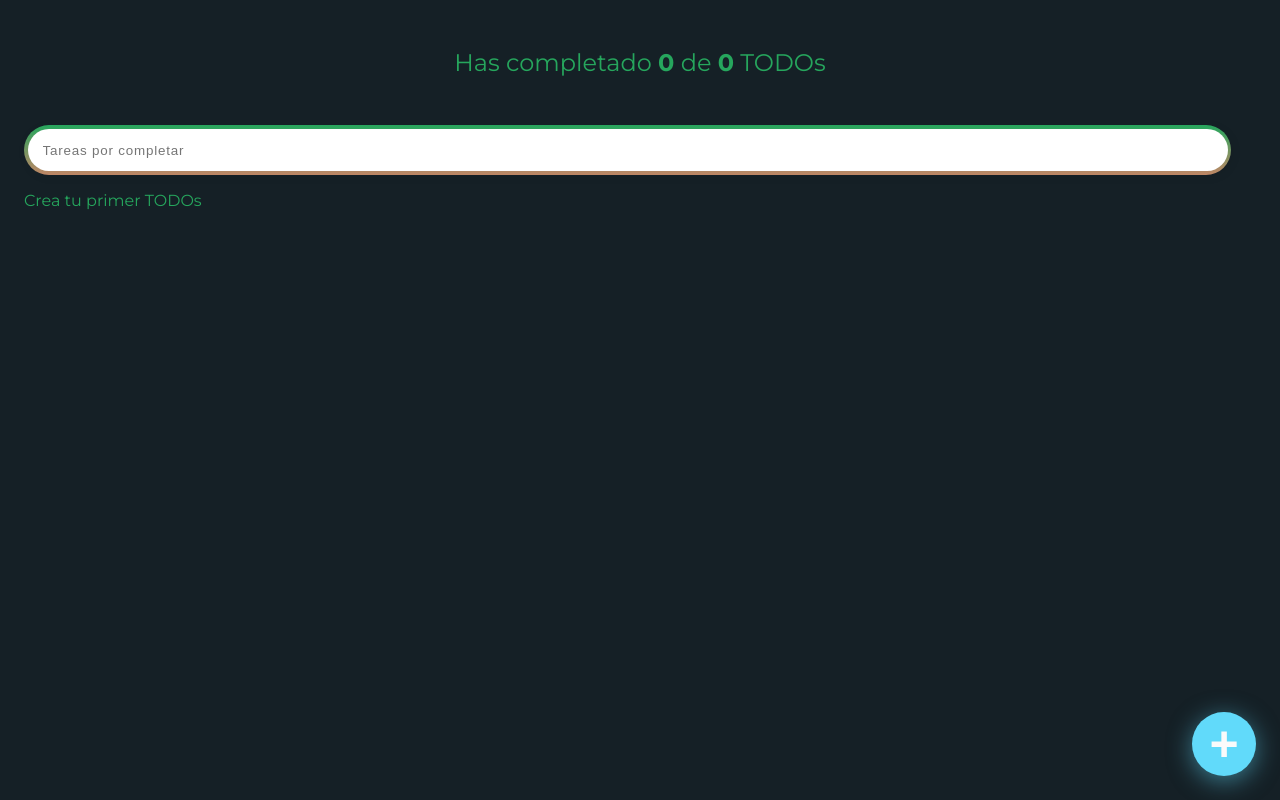
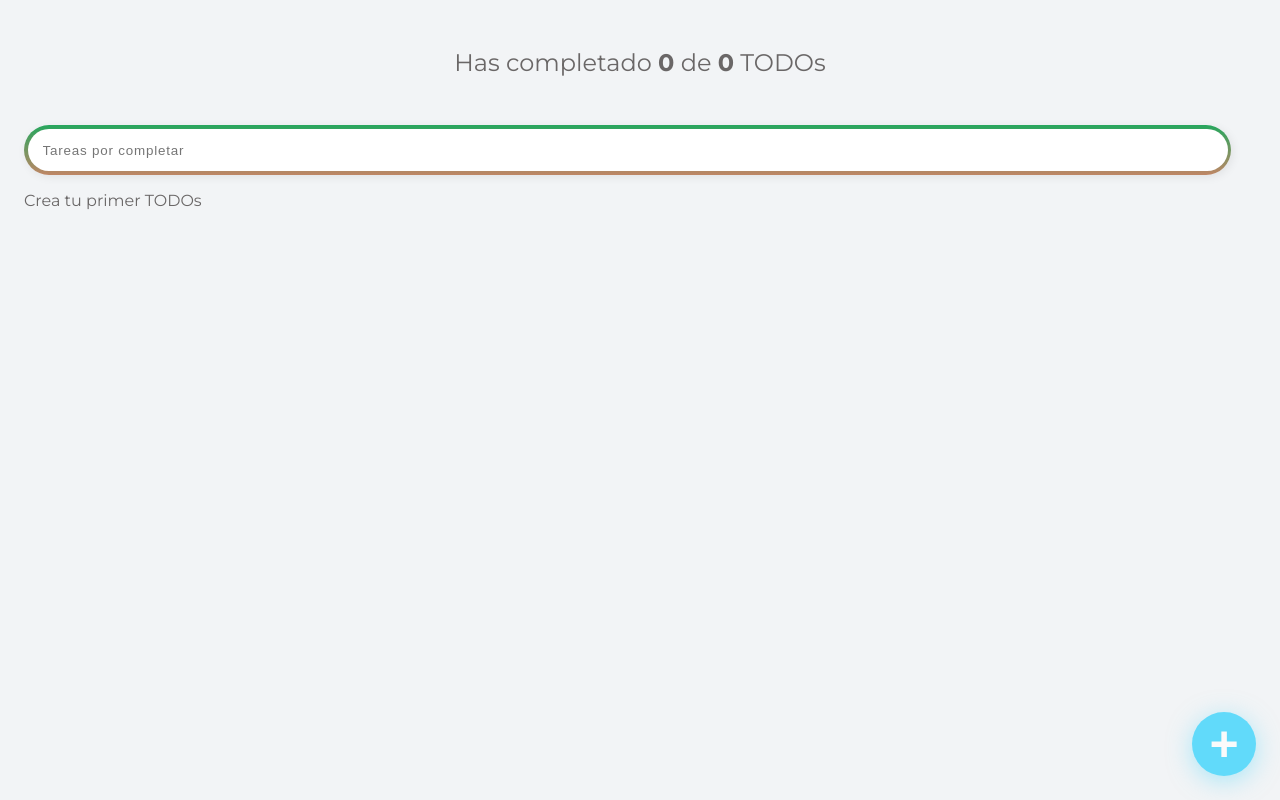
Before and after one commit to BruceWayneX/React-ToDos, a React app: page / in a window 1280 px wide. Built offline with nearby package versions, Linux system fonts and the light colour scheme.

Commit message:
Actualizar background css

```diff
--- a/src/index.css
+++ b/src/index.css
@@ -17,6 +17,6 @@ body {
 }
 
 body{
-  color: #26A65D;
-  background: #152026;
+  color: #6a6767;
+  background: #f2f4f6;
 }
```
